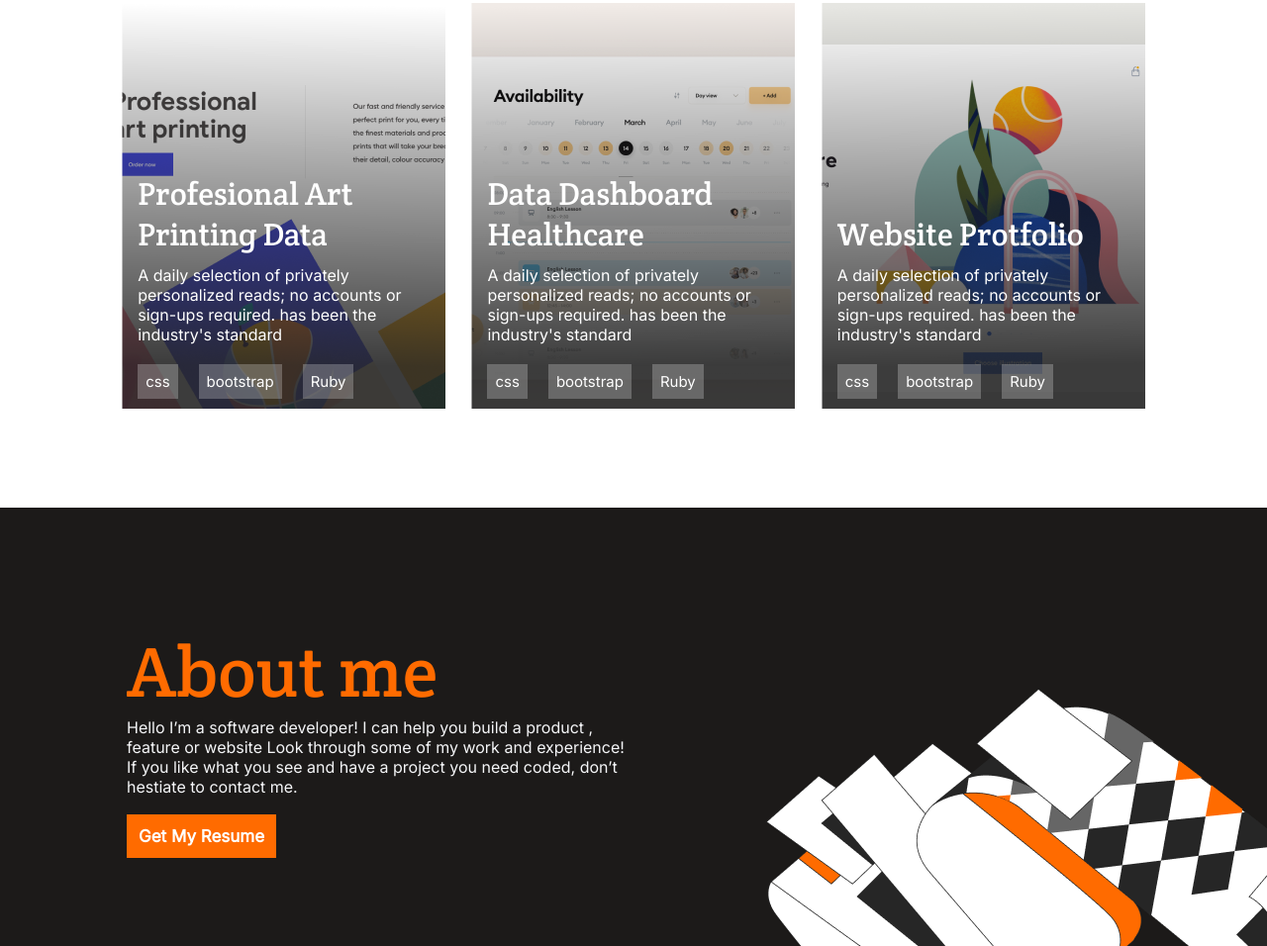
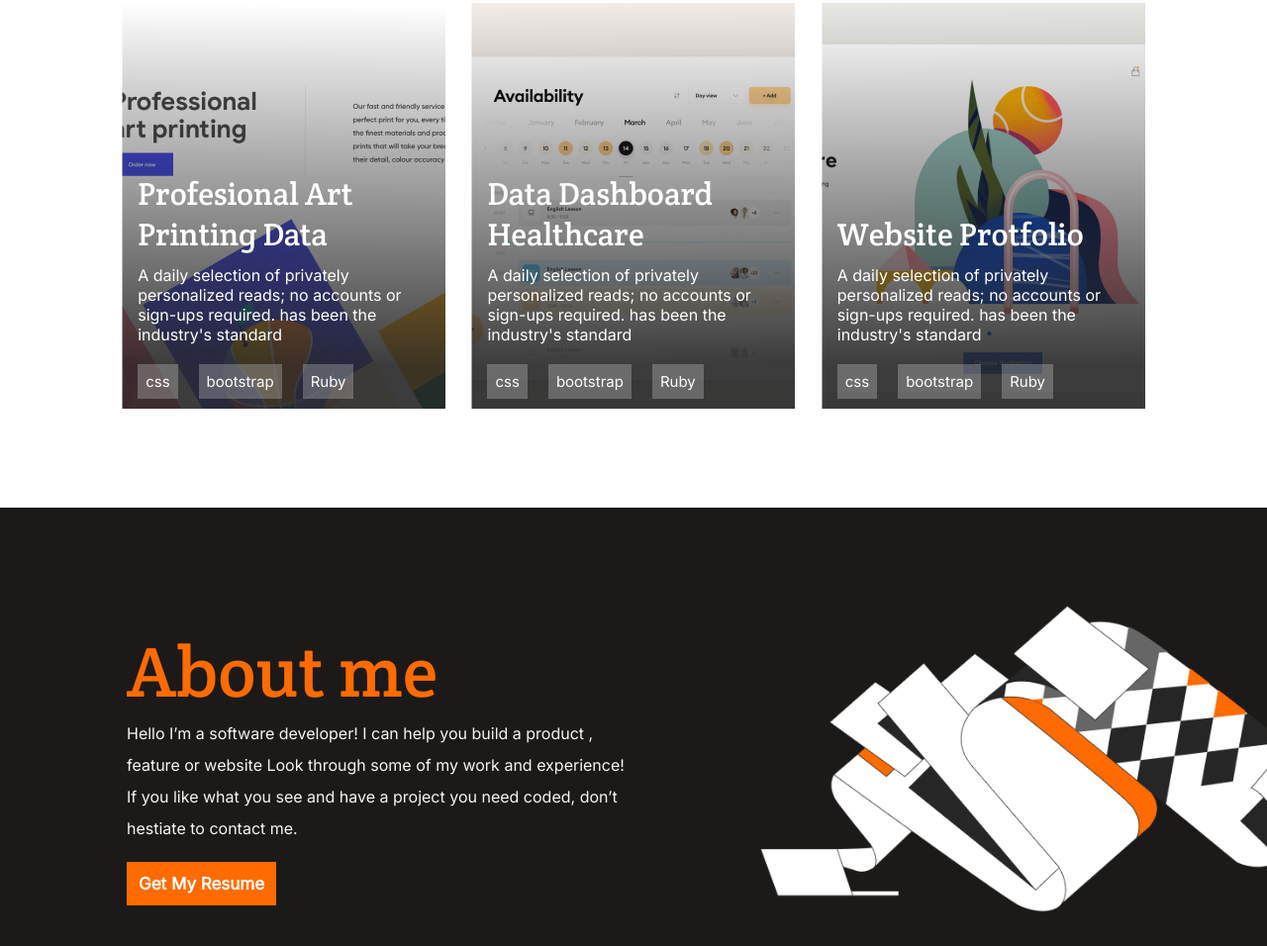
Before and after one commit to chibunduonyeje1/Portfolio-mobile, a website: page index.html in a window 1280 px wide. Shown: the part 1844-2800 px from the top of the page at 99% size. Drawn offline with Linux system fonts and the light colour scheme.

Commit message:
Adjust the background image,font size spacing

```diff
--- a/css/style.css
+++ b/css/style.css
@@ -470,14 +470,20 @@
 
   .herosection-text h1 {
     max-width: 50%;
+    font-size: 72px;
+    color: #f55800;
+    margin: 180px 24px 12px;
   }
 
   .herosection-text h2 {
     max-width: 50%;
+    font-size: 32px;
+    margin: 24px;
   }
 
   .herosection-text p {
     max-width: 50%;
+    font-size: 20px;
   }
 
   .work-section {
@@ -587,13 +593,22 @@
   .aboutme {
     flex-direction: row;
     align-items: flex-start;
-    background-image: url(../images/about-img-desktop.png);
-    background-position: right;
+    background-image: none;
   }
 
   .aboutme div {
+    max-width: 50%;
+    margin: 0% 10%;
+  }
+
+  .aboutme-p {
+    font-size: 20px;
+    line-height: 32px;
+  }
+
+  .aboutme-img{
+    margin-top: 99px;
     max-width: 40%;
-    margin: 0% 10%;
   }
 
   .language-container {
--- a/index.html
+++ b/index.html
@@ -6,7 +6,7 @@
     <meta name="viewport" content="width=device-width, initial-scale=1.0">
     <title>Portfolio</title>
     <link rel="stylesheet" href="./css/style.css">
-    <link rel="stylesheet" href="https://cdnjs.cloudflare.com/ajax/libs/font-awesome/6.2.1/css/all.min.css">
+    <link rel="stylesheet"  href="https://cdnjs.cloudflare.com/ajax/libs/font-awesome/6.2.1/css/all.min.css">
 </head>
 <body>
     <!-- the header section-->
@@ -29,7 +29,7 @@
     <section class="herosection-wrapper">
         <section class="herosection">
             <div class="herosection-text">
-                <h1>Hey There.<br>I’m Stephen Onyeje</h1>
+                <h1>Hey There.<br>I’m Stephen</h1>
                 <h2>I’am a Software Developer</h2>
                 <p>I can help you build a product , feature or website Look through some of my work and experience! If you like what you see and have a project you need coded, don’t hestiate to contact me.</p>
             </div>
@@ -149,9 +149,10 @@
         <div class="aboutme">
             <div>
                 <h1>About me</h1>
-                <p>Hello I’m a software developer! I can help you build a product , feature or website Look through some of my work and experience! If you like what you see and have a project you need coded, don’t hestiate to contact me.</p>
+                <p class="aboutme-p">Hello I’m a software developer! I can help you build a product , feature or website Look through some of my work and experience! If you like what you see and have a project you need coded, don’t hestiate to contact me.</p>
                 <a href="#">Get My Resume</a>
             </div>
+            <img class="aboutme-img" src="./images/about-img-desktop.png" alt="">
         </div>
         <div class="end-line"></div>
 
```
